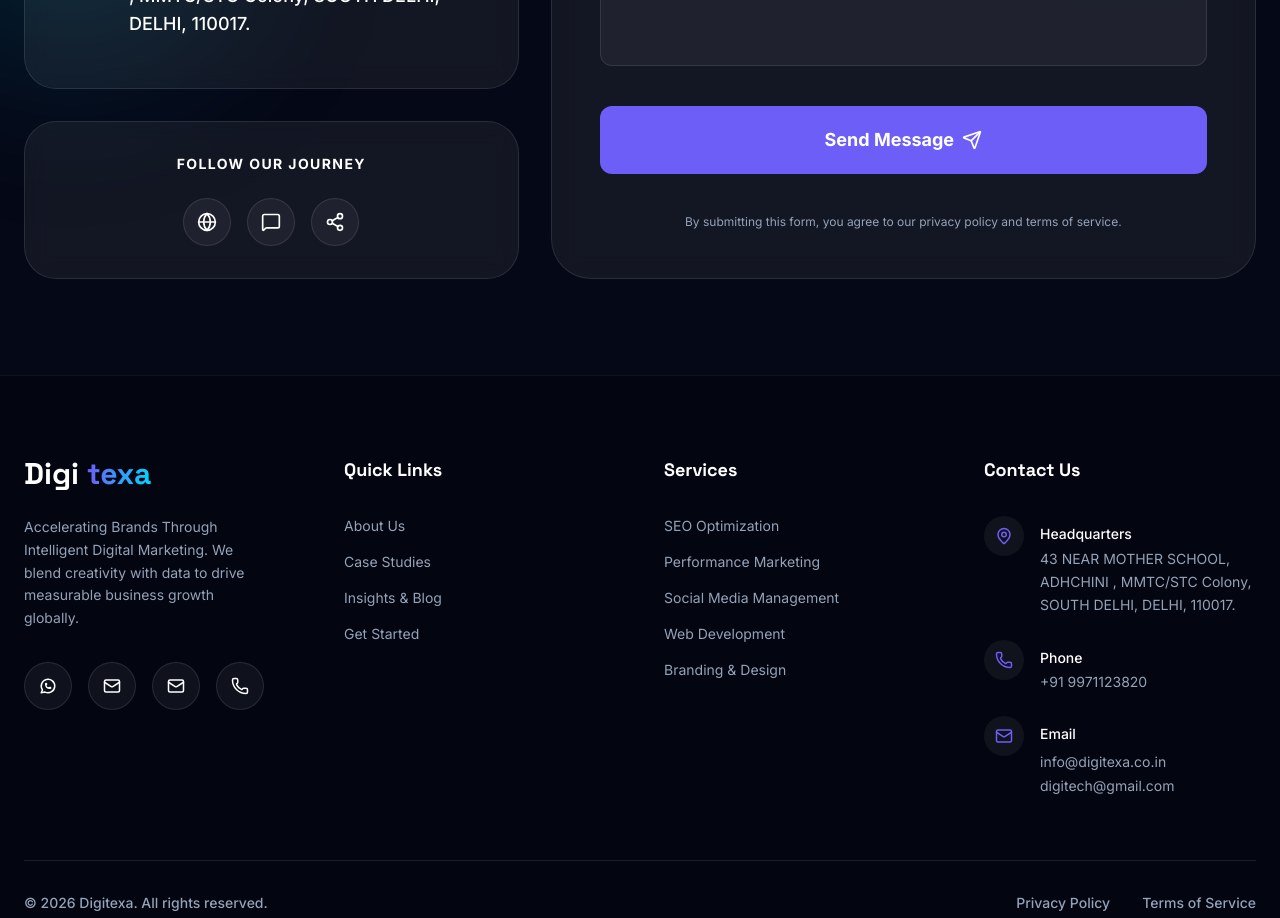
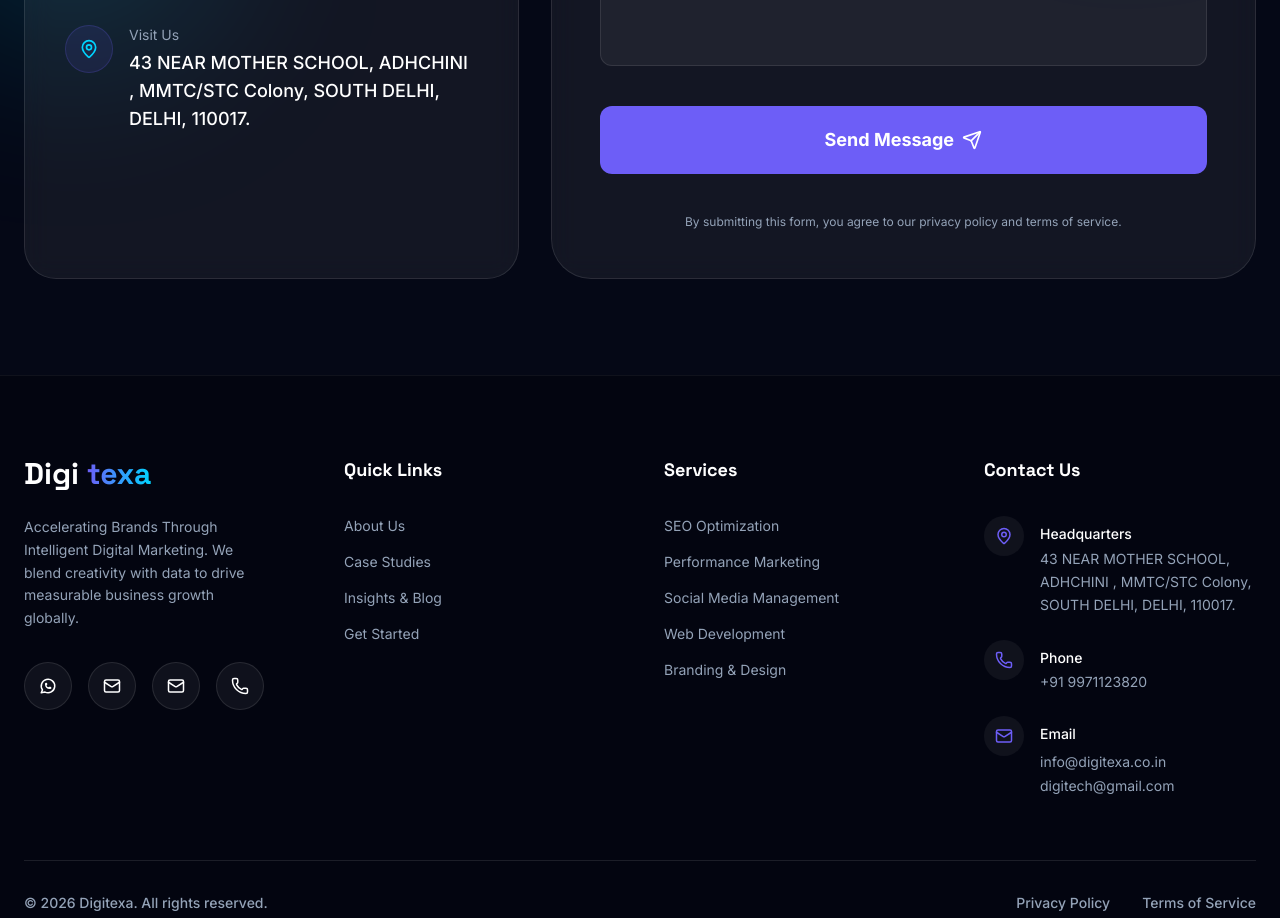
Before and after one commit to Drishti-sh02/Digitexa, a Next.js app: page /contact in a window 1280 px wide. Shown: the part 980-1898 px from the top of the page. Built offline with nearby package versions, Linux system fonts and the light colour scheme; no server answers.

Commit message:
Remove Follow Our Journey section from contact page

```diff
--- a/src/app/contact/page.tsx
+++ b/src/app/contact/page.tsx
@@ -101,16 +101,7 @@
               </div>
             </motion.div>
 
-            <motion.div variants={fadeInUp} className="glass p-8 rounded-[2rem] border border-white/10 text-center">
-              <h4 className="text-sm font-bold text-white uppercase tracking-widest mb-6">Follow Our Journey</h4>
-              <div className="flex items-center justify-center gap-4">
-                {[Globe, MessageSquare, Share2].map((Icon, idx) => (
-                  <a key={idx} href="#" className="w-12 h-12 rounded-full bg-white/5 border border-white/10 flex items-center justify-center hover:bg-primary hover:border-primary transition-all hover:scale-110 hover:shadow-[0_0_20px_rgba(109,94,247,0.4)]">
-                    <Icon className="w-5 h-5 text-white" />
-                  </a>
-                ))}
-              </div>
-            </motion.div>
+
           </motion.div>
 
           {/* Right Column: Form */}
```
